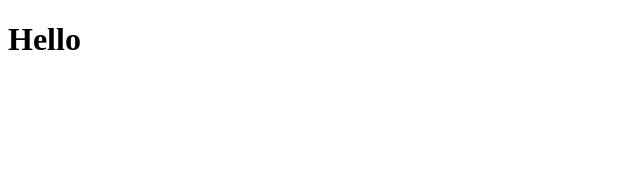
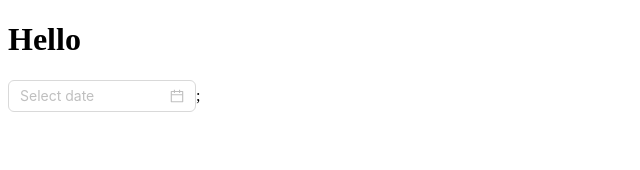
Before and after one commit to 1kurochkin/insta-manager-frontend, a React (Create React App) app: page / in a window 1280 px wide. Shown: the top 170 px of the page, without its empty margins (0-640 px from the left). Built offline with nearby package versions, Linux system fonts and the light colour scheme.

Commit message:
install antd

```diff
--- a/package.json
+++ b/package.json
@@ -10,6 +10,7 @@
     "@types/node": "^16.18.11",
     "@types/react": "^18.0.26",
     "@types/react-dom": "^18.0.10",
+    "antd": "^5.1.4",
     "react": "^18.2.0",
     "react-dom": "^18.2.0",
     "react-scripts": "5.0.1",
--- a/src/App.tsx
+++ b/src/App.tsx
@@ -1,9 +1,11 @@
 import React from 'react';
+import { DatePicker } from 'antd';
 
 function App() {
   return (
     <div className="App">
-      <h1>Hello</h1>
+        <h1>Hello</h1>
+        <DatePicker />;
     </div>
   );
 }
```
Also changed, not shown: 1 other file (tests, documents, lock files or other folders).
